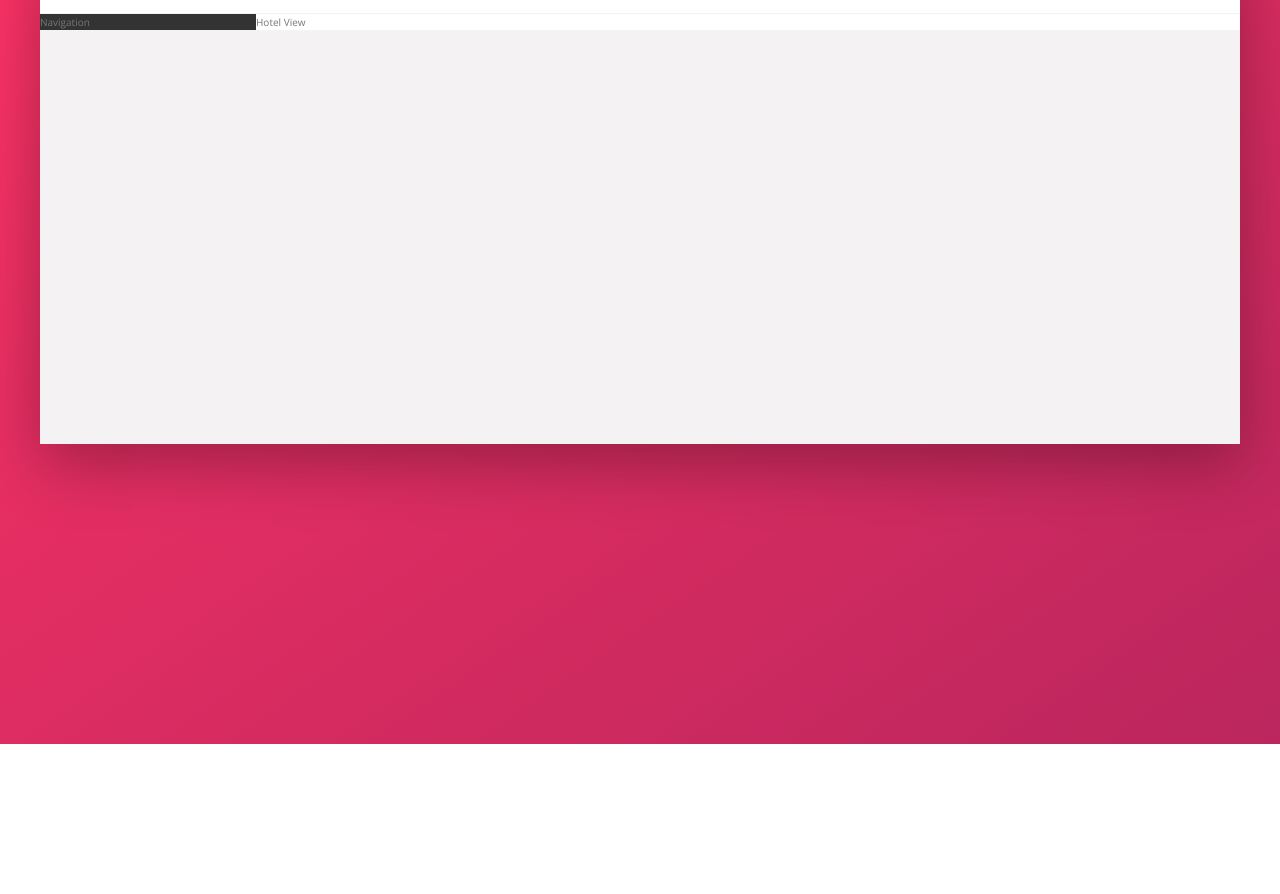
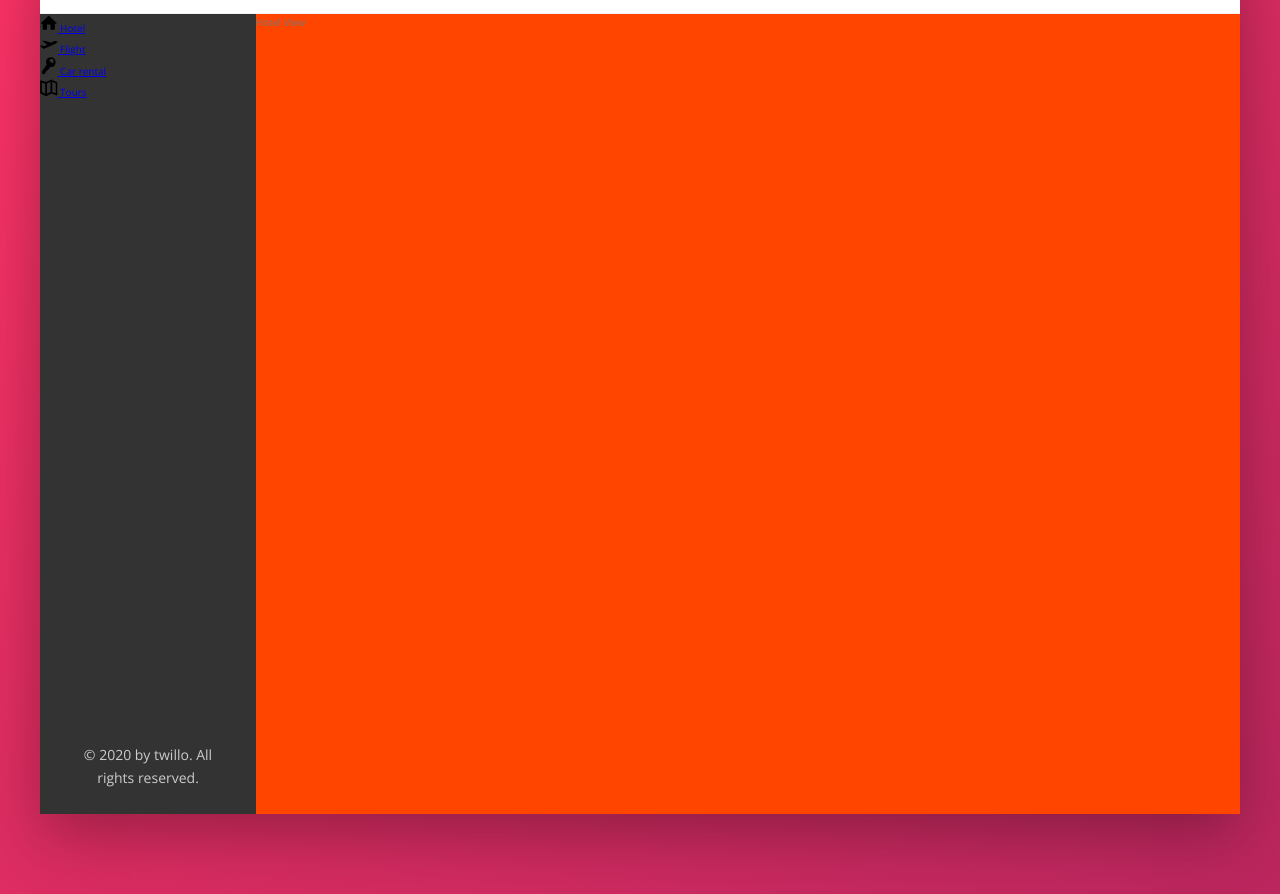
Before and after one commit to nitinporwal/Twillo, a website: page index.html in a window 1280 px wide. Shown: the part 136-1030 px from the top of the page. Before the commit the page ends 880 px from the top, so only its background shows below. Drawn offline with nearby package versions, Linux system fonts and the light colour scheme.

Commit message:
add style layout

```diff
--- a/index.html
+++ b/index.html
@@ -43,7 +43,43 @@
         </header>
         <div class="content">
             <nav class="sidebar">
-                Navigation
+                <ul class="side-nav">
+                    <li class="side-nav__item">
+                        <a href="#" class="side-nav__link">
+                            <svg class="side-nav__icon">
+                                <use xlink:href="img/sprite.svg#icon-home"></use>
+                            </svg>
+                            <span>Hotel</span>
+                        </a>
+                    </li>
+                    <li class="side-nav__item">
+                        <a href="#" class="side-nav__link">
+                            <svg class="side-nav__icon">
+                                <use xlink:href="img/sprite.svg#icon-aircraft-take-off"></use>
+                            </svg>
+                            <span>Flight</span>
+                        </a>
+                    </li>
+                    <li class="side-nav__item">
+                        <a href="#" class="side-nav__link">
+                            <svg class="side-nav__icon">
+                                <use xlink:href="img/sprite.svg#icon-key"></use>
+                            </svg>
+                            <span>Car rental</span>
+                        </a>
+                    </li>
+                    <li class="side-nav__item">
+                        <a href="#" class="side-nav__link">
+                            <svg class="side-nav__icon">
+                                <use xlink:href="img/sprite.svg#icon-map"></use>
+                            </svg>
+                            <span>Tours</span>
+                        </a>
+                    </li>
+                </ul>
+                <div class="legal">
+                    &copy; 2020 by twillo. All rights reserved.
+                </div>
             </nav>
             <main class="hotel-view">
                 Hotel View
--- a/sass/_components.scss
+++ b/sass/_components.scss
@@ -113,3 +113,29 @@
     margin-right: 1rem;
   }
 }
+
+//////////////////////////////////////
+// SIDE NAVGIATION
+.side-nav {
+  list-style: none;
+  &__item {
+  }
+
+  &__link {
+  }
+
+  &__icon {
+    height: 1.75rem;
+    width: 1.75rem;
+  }
+}
+
+//////////////////////////////////////
+// LEGAL TEXT
+
+.legal {
+  font-size: 1.4rem;
+  color: var(--color-grey-light-4);
+  text-align: center;
+  padding: 2.5rem;
+}
--- a/sass/_layout.scss
+++ b/sass/_layout.scss
@@ -25,9 +25,16 @@
 .sidebar {
   background-color: var(--color-grey-dark-1);
   flex: 0 0 18%;
+  display: flex;
+  flex-direction: column;
+  justify-content: space-between;
 }
 
 .hotel-view {
   background-color: #fff;
   flex: 1;
+
+  // TEST
+  background-color: orangered;
+  height: 80rem;
 }
```
Also changed, not shown: css/style.css.
